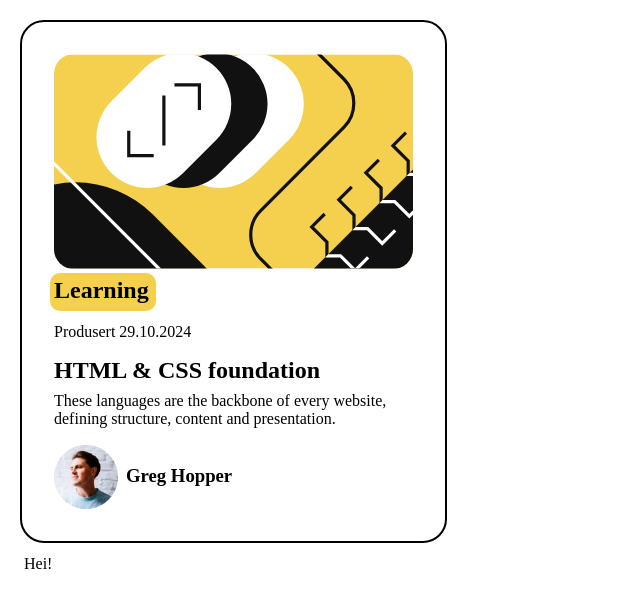
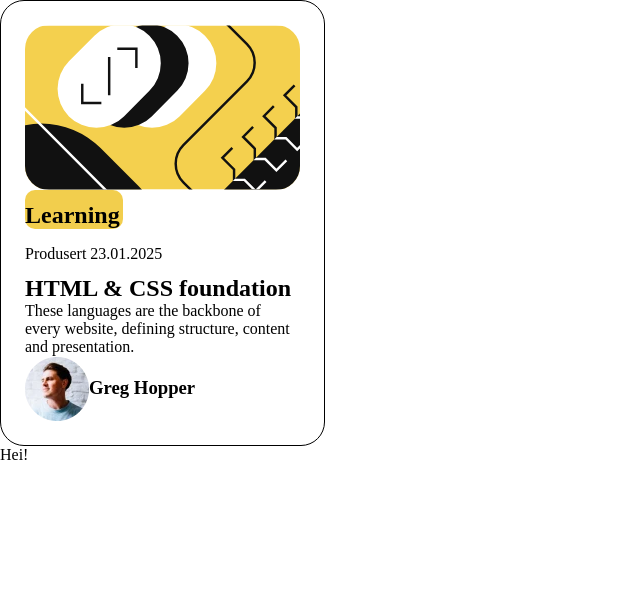
Before and after one commit to Jostein24sfj/UI-DESIGN-REACT, a React (Vite) app: page / in a window 1280 px wide. Shown: the top 608 px of the page, without its empty margins (0-640 px from the left). Built offline with nearby package versions, Linux system fonts and the light colour scheme.

Commit message:
commit for fix

```diff
--- a/src/App.jsx
+++ b/src/App.jsx
@@ -6,6 +6,12 @@ function App() {
 
 
   return (<main>
+
+
+    <header></header>
+
+
+
     <section>
       <BlogPreviewCard/>
     </section>
@@ -14,6 +20,10 @@ function App() {
       <RecipePage/>
     </section>
 
+
+
+    <footer></footer>
+
   </main>)
 }
 
--- a/src/Components/BlogPreviewCard/BlogPreviewCard.jsx
+++ b/src/Components/BlogPreviewCard/BlogPreviewCard.jsx
@@ -9,7 +9,7 @@ export function BlogPreviewCard(){
             <header>
             <img class="topImg" src={illustrationImage} alt="" />
             <h1>Learning</h1>
-            <p>Produsert 29.10.2024</p>
+            <p>Produsert 23.01.2025</p>
             </header>
 
             <section>
--- a/src/Components/BlogPreviewCard/blogPreviewCard.css
+++ b/src/Components/BlogPreviewCard/blogPreviewCard.css
@@ -1,13 +1,14 @@
 * {
   margin: 0;
-  padding: 4px;
+  padding: 0px;
+  box-sizing: border-box;
 }
 
 .card {
-  width: 375px;
+  width: 325px;
   padding: 24px;
   border-radius: 24px;
-  border: 2px solid black;
+  border: 1.5px solid black;
 }
 
 header {
@@ -18,13 +19,15 @@ header {
 
 h1 {
   width: 98px;
-  height: 30px;
+  /* height: 30px; */
   border-radius: 10px;
-  background-color: hsl(47, 88%, 63%);
+  background-color: rgb(242, 206, 77);
+  padding-top: 12px;
 }
 
 header p {
-  padding-top: 12px;
+  padding-top: 16px;
+  padding-bottom: 12px;
 }
 
 .topImg {
```
Also changed, not shown: src/App.css (+10 -0 lines).
